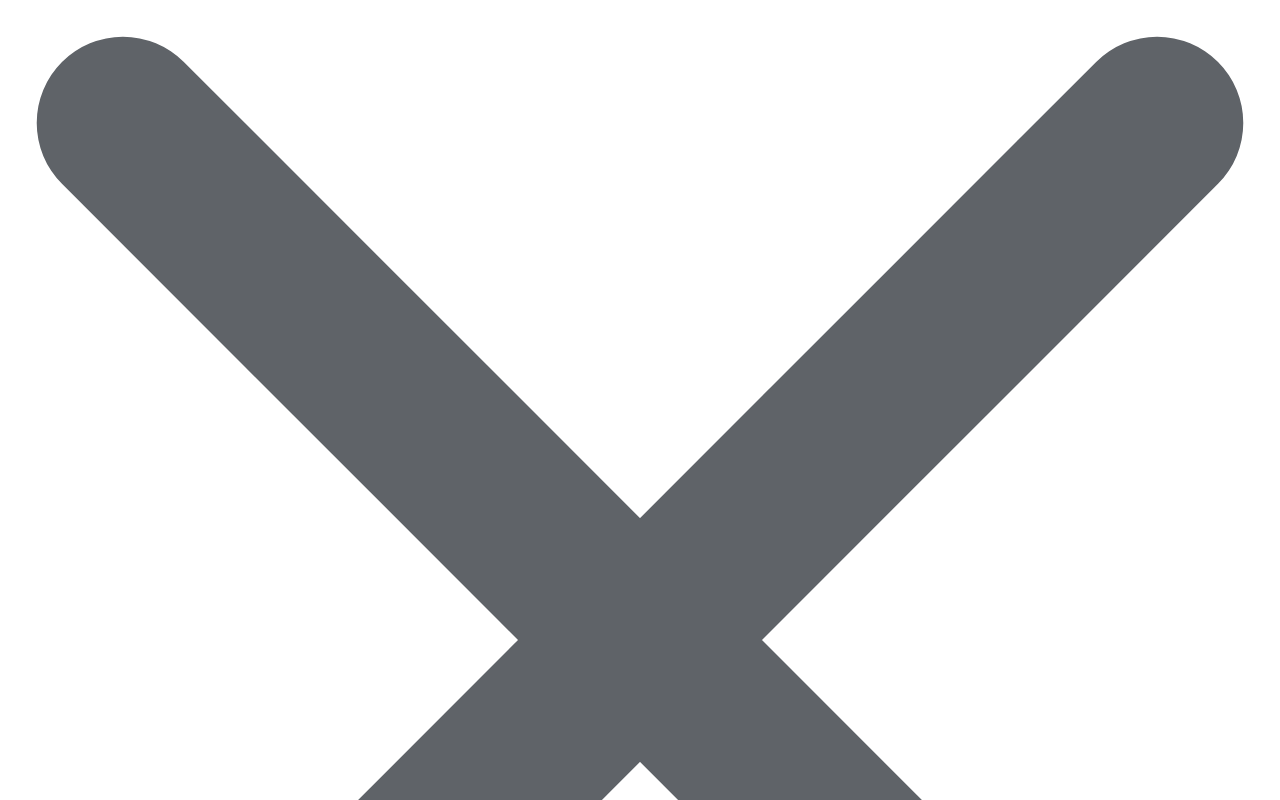
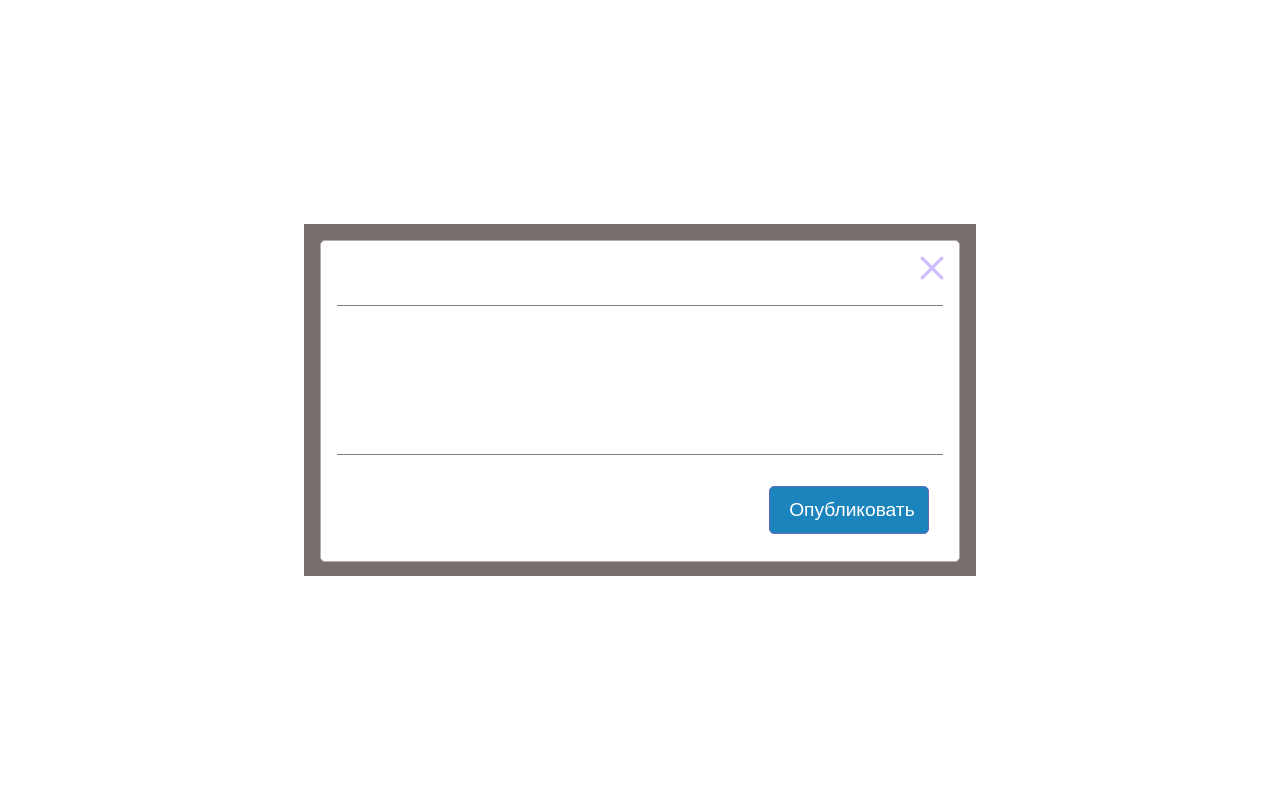
Before and after one commit to Antonio-87/9-Router.CRUD, a React (Vite) app in the folder router-crud/: page /posts/new in a window 1280 px wide. Shown: the top 800 px of the page. Built offline with nearby package versions, Linux system fonts and the light colour scheme.

Commit message:
PostCreate_css

```diff
--- a/router-crud/src/App.css
+++ b/router-crud/src/App.css
@@ -6,12 +6,12 @@
 .box-posts {
   position: absolute;
   left: 50%;
-  top: 10%;
-  transform: translate(-50%);
+  top: 50%;
+  transform: translate(-50%, -50%);
   display: flex;
   flex-direction: column;
   width: 40rem;
-  height: 20rem;
+  height: 30rem;
   padding: 1rem;
   background-color: rgb(214, 207, 207);
 }
@@ -24,7 +24,8 @@
   border-radius: 5px;
 }
 
-.create {
+.create,
+.publish {
   color: white;
   text-decoration: none;
   display: block;
@@ -37,5 +38,69 @@
   background-color: rgb(28, 132, 188);
 }
 
+.container-create {
+  position: absolute;
+  left: 50%;
+  top: 50%;
+  transform: translate(-50%, -50%);
+  display: flex;
+  flex-direction: column;
+  width: 40rem;
+  height: 20rem;
+  padding: 1rem;
+  background-color: rgb(120, 111, 111);
+}
+
 .window-create {
+  height: 18rem;
+  padding: 1rem;
+  background-color: white;
+  border: 1px solid rgb(182, 172, 172);
+  border-radius: 5px;
 }
+
+.box-close {
+  height: 3rem;
+  border-bottom: 1px solid gray;
+}
+
+.close {
+  position: absolute;
+  width: 1.5rem;
+  height: 1.5rem;
+  top: 2rem;
+  right: 2rem;
+}
+
+.input-content {
+  font-size: 1.2rem;
+  width: 34rem;
+  height: 5rem;
+  padding: 2rem;
+  border: none;
+  resize: none;
+}
+
+.input-content,
+.publish:focus {
+  outline: none;
+}
+
+.box-publish {
+  height: 5rem;
+  border-top: 1px solid gray;
+  padding-top: 1.5rem;
+}
+
+.publish {
+  font-size: 1.2rem;
+  width: 10rem;
+  height: 3rem;
+  margin-left: 27rem;
+}
+
+.close,
+.publish,
+.create {
+  cursor: pointer;
+}
--- a/router-crud/src/components/PostCreate.tsx
+++ b/router-crud/src/components/PostCreate.tsx
@@ -9,14 +9,19 @@ const PostCreate = () => {
 
   const addPost = () => {
     const { error } = useJsonFetch(`${import.meta.env.VITE_POSTS_URL}posts`, {
+      method: "POST",
+      headers: {
+        "Content-Type": "application/json",
+      },
       body: JSON.stringify({ id: 0, content: value }),
     });
     if (error === null) navigate(-1);
   };
 
   return (
+    <div className="container-create">
       <div className="window-create">
-      <header>
+        <header className="box-close">
           <img
             className="close"
             src={iconClose}
@@ -27,18 +32,23 @@ const PostCreate = () => {
         <main>
           <textarea
             className="input-content"
-          cols={30}
-          rows={10}
+            maxLength={196}
             value={value}
             onChange={(e) => setValue(e.target.value)}
+            onSubmit={(e) => e.preventDefault()}
+          ></textarea>
+        </main>
+        <footer className="box-publish">
+          <button
+            className="publish"
             onClick={() => {
               addPost();
             }}
-        ></textarea>
-      </main>
-      <footer>
-        <button className="create">Опубликовать</button>
+          >
+            Опубликовать
+          </button>
         </footer>
+      </div>
     </div>
   );
 };
```
Also changed, not shown: router-crud/src/assets/close.svg. Lines whose indentation alone changed are shown as unchanged.
